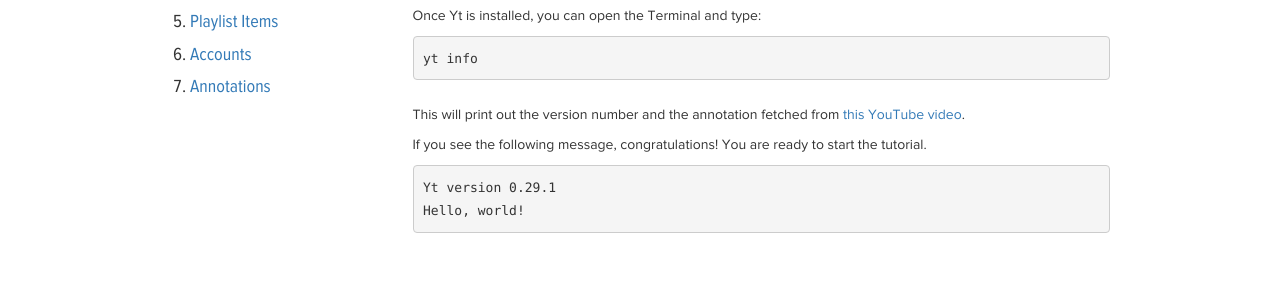
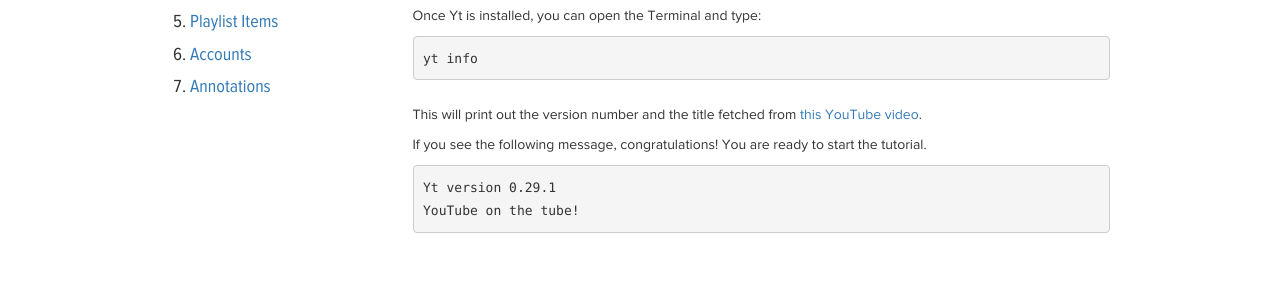
Before and after one commit to nullscreen/yt, a Jekyll site: the page built from index.html, in a window 1280 px wide. Shown: the part 248-554 px from the top of the page. Built offline with Jekyll 4.4.1, drawn with Linux system fonts in a browser that asks for light colours; nearby versions of some CDN libraries; some web fonts are replaced.

Commit message:
Use different video

```diff
--- a/index.html
+++ b/index.html
@@ -13,9 +13,9 @@ h2: "Installing Yt"
 {% highlight sh %}
 yt info
 {% endhighlight %}
-<p>This will print out the version number and the annotation fetched from <a href='https://youtu.be/BPNYv0vd78A'>this YouTube video</a>.</p>
+<p>This will print out the version number and the title fetched from <a href='https://youtu.be/rdwz7QiG0lk'>this YouTube video</a>.</p>
 <p>If you see the following message, congratulations! You are ready to start the tutorial.</p>
 {% highlight sh %}
 Yt version {{ page.version }}
-Hello, world!
+YouTube on the tube!
 {% endhighlight %}
```
